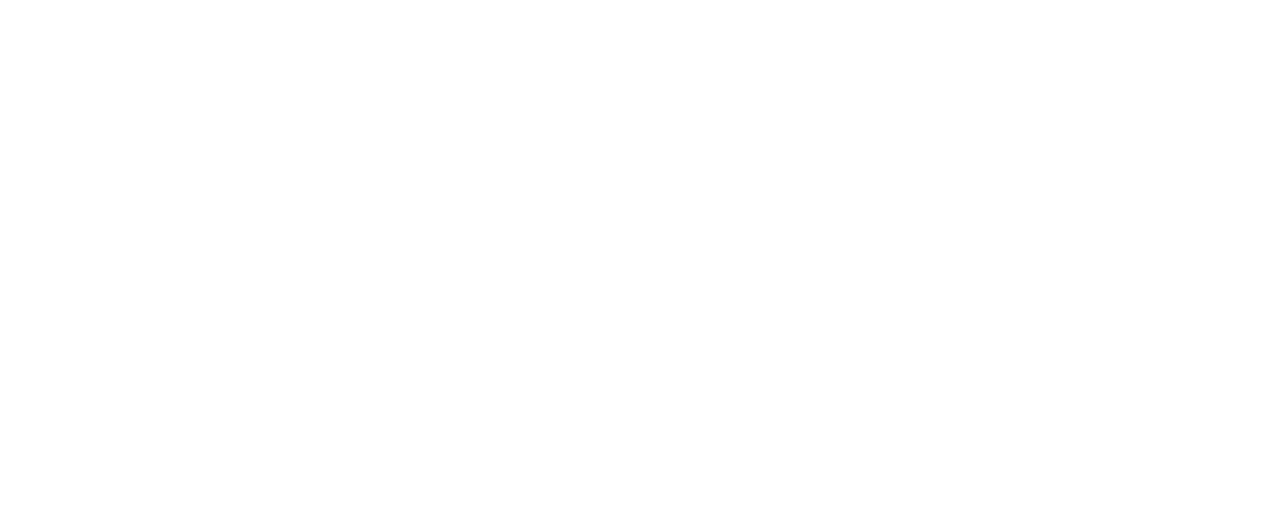
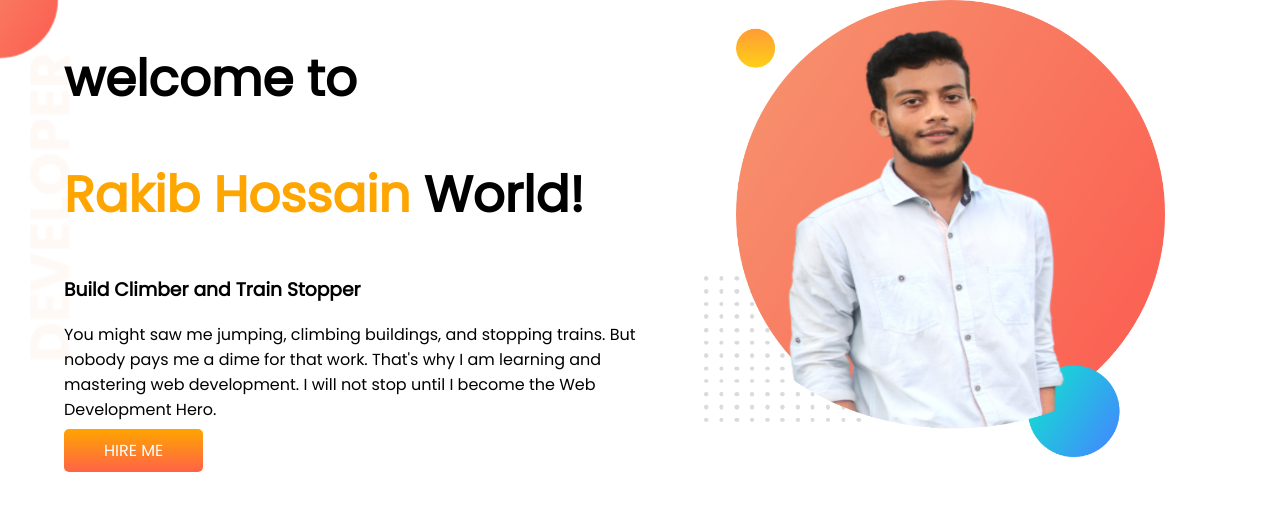
Before and after one commit to rafsanhossain4/developer-portfolio, a plain HTML site: page index.html in a window 1280 px wide. Drawn offline with Linux system fonts and the light colour scheme.

Commit message:
commit top

```diff
--- a/index.html
+++ b/index.html
@@ -1,13 +1,34 @@
 <!DOCTYPE html>
 <html lang="en">
+
 <head>
     <meta charset="UTF-8">
     <meta http-equiv="X-UA-Compatible" content="IE=edge">
     <meta name="viewport" content="width=device-width, initial-scale=1.0">
     <title>Rakib portfolio</title>
-<link rel="stylesheet" href="style.css">
+    <link rel="preconnect" href="https://fonts.googleapis.com">
+    <link rel="preconnect" href="https://fonts.gstatic.com" crossorigin>
+    <link href="https://fonts.googleapis.com/css2?family=Poppins&display=swap" rel="stylesheet">
+    <link rel="stylesheet" href="style.css">
 </head>
+
 <body>
+    <section class="top">
+        <div class="half-width">
+            <h1>welcome to</h1>
+            <h1><span class="my"> Rakib Hossain </span> World!</h1>
+            <h3>Build Climber and Train Stopper</h3>
+            <p>You might saw me jumping, climbing buildings, and stopping trains. But nobody pays me a dime for that
+                work.
+                That's why I am learning and mastering web development. I will not stop until I become the Web
+                Development
+                Hero.</p>
+            <a class="link-button" target="_blank" href="https://www.linkedin.com/company/programminghero/">HIRE ME</a>
+        </div>
+        <div class="half-width">
+            <img src="images/rakib1.png" alt="">
+        </div>
+    </section>
+</body>
 
-</body>
 </html>
--- a/style.css
+++ b/style.css
@@ -0,0 +1,33 @@
+body{
+    font-family: 'Poppins', sans-serif;
+    margin:0 ;
+}
+h1{
+    font-size: 50px;
+}
+.my{
+    color:orange ;
+}
+section{
+    display: flex;
+}
+.half-width{
+    width: 50%;
+    padding-left:5% ;
+}
+.half-width img{
+    width:80%
+}
+.link-button{
+    text-decoration:none ;
+background-image:linear-gradient(orange,tomato);
+padding:10px 40px;
+border-radius:5px ;
+color:white;
+font-width:700 ;
+
+}
+.top{
+ background-image: url(images/top-banner.png);
+ background-repeat:no-repeat ;
+}
```
Also changed, not shown: Showoff/20200901_134334-01.jpeg (added), Showoff/20200902_160650-01.jpeg (added), images/dream-bg.png (added), images/exp-bg.png (added), images/jhankar.png (added), images/jhankar2.png (added), images/my-bg.png (added), images/my-bg2.png (added), images/rakib.png (added), images/rakib1.png (added), images/top-banner.png (added), 4 other files.
